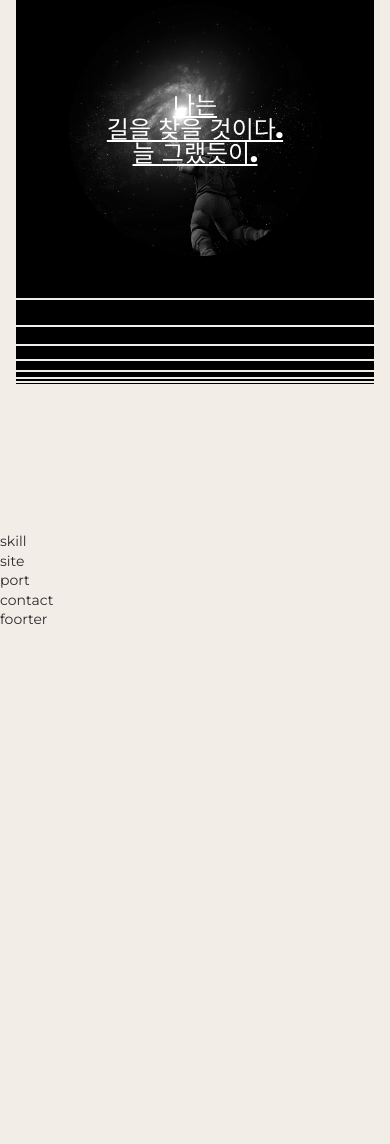
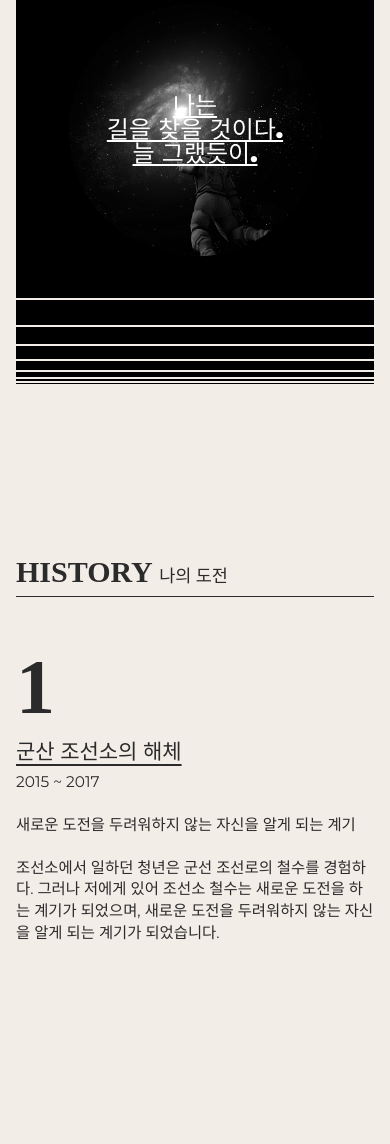
Before and after one commit to SIM-TOO/port-vite, a website built with Vite: page src/index.html in a window 390 px wide. Shown: the part 312-1456 px from the top of the page. Before the commit the page ends 942 px from the top, so only its background shows below. Built offline with nearby package versions, Linux system fonts and the light colour scheme; a small style sheet from the web is missing; a web font is replaced by a local one.

Commit message:
히스토리 완료

```diff
--- /dev/null
+++ b/src/assets/css/section/history.css
@@ -0,0 +1,70 @@
+.history__inner {
+    padding: 16px;
+    display: flex;
+    justify-content: space-between;
+}
+
+.history__title {
+    position: sticky;
+    top: 70px;
+    left: 0;
+    width: 48%;
+    height: 5vw;
+    font-size: 4vw;
+    font-weight: 900;
+    line-height: 1.6;
+    font-family: var(--mainKor-font);
+    text-transform: uppercase;
+    color: var(--black100);
+    border-bottom: 0.4vw solid var(--black100);
+}
+
+.history__title em {
+    font-size: 1.25rem;
+    font-weight: 400;
+    line-height: 2;
+}
+
+.history__desc {
+    width: 50%;
+}
+
+.history__desc span {
+    font-size: 5vw;
+    line-height: 1;
+    font-weight: 900;
+    line-height: 1.3;
+    font-family: var(--mainNum-font);
+}
+
+.history__desc h3 {
+    font-size: 1.5rem;
+    text-decoration: underline;
+    text-underline-position: under;
+    margin-bottom: 1vw;
+}
+
+.history__desc p {
+    margin-bottom: 20vh;
+    font-size: 1.1rem;
+}
+
+@media (max-width: 768px){
+    .history__inner {
+        flex-direction: column;
+    }
+    .history__title {
+        width: 100%;
+        margin-bottom: 10vw;
+        font-size: 30px;
+        height: auto;
+        top: 68px;
+        background-color: var(--mainBg-color);
+    }
+    .history__desc {
+        width: 100%;
+    }
+    .history__desc span {
+        font-size: 20vw;
+    }
+}
--- a/src/assets/css/section/skill.css
+++ /dev/null
@@ -1,3 +0,0 @@
-#skill {
-
-}
--- a/src/assets/css/style.css
+++ b/src/assets/css/style.css
@@ -8,7 +8,7 @@
 /* section */
 @import url(section/header.css);
 @import url(section/intro.css);
-@import url(section/skill.css);
+@import url(section/history.css);
 @import url(section/site.css);
 @import url(section/port.css);
 @import url(section/contact.css);
--- a/src/index.html
+++ b/src/index.html
@@ -15,7 +15,7 @@
     <div id="skip">
         <a href="#header">헤더바로가기</a>
         <a href="#intro">소개바로가기</a>
-        <a href="#skill">스킬바로가기</a>
+        <a href="#history">나의인생바로가기</a>
         <a href="#site">사이트바로가기</a>
         <a href="#port">포폴바로가기</a>
         <a href="#contact">연락처바로가기</a>
@@ -82,13 +82,56 @@
                 </div>
             </div>
         </section>
-
         <!--  intro -->
 
-        <section id="skill">
-            skill
+        <section id="history">
+            <div class="history__inner">
+                <h2 class="history__title">
+                    history <em>나의 도전</em>
+                </h2>
+                <div class="history__desc">
+                    <div>
+                        <span>1</span>
+                        <h3>군산 조선소의 해체</h3>
+                        <p>2015 ~ 2017<br><br>
+                            새로운 도전을 두려워하지 않는 자신을 알게 되는 계기
+                            <br><br>
+                            조선소에서 일하던 청년은 군선 조선로의 철수를 경험하다.
+                            그러나 저에게 있어 조선소 철수는 새로운 도전을 하는 계기가 되었으며,
+                            새로운 도전을 두려워하지 않는 자신을 알게 되는 계기가 되었습니다.
+                            <br><br>
+                        </p>
+                    </div>
+                    <div>
+                        <span>2.</span>
+                        <h3>생산 업무에서 품질 업무로</h3>
+                        <p>2018 ~ 2022<br><br>
+                            문제 해결 능력과 넓은 시야를 얻게 되는 계기<br><br>
+                            조선업 퇴직 인력 재취업 국비 지원 교육으로 재취업을 성공했습니다.
+                            품질 업무를 통해 많은 문제 해결 능력을 올리게 되는 계기가 되었으며,
+                            상품에 대한 소비자가 까지 바라보는 넓은 시야를 얻는 계기가 되었습니다.</p>
+                    </div>
+                    <div>
+                        <span>3.</span>
+                        <h3>교통사고 그리고 건강악화</h3>
+                        <p>2022~2023<br><br>
+                            프로그래밍에 흥미를 가지된 계기<br><br>
+                            교통 사고 이후 몸 상태가 너무 심각하게 망가졌습니다.
+                            그 이후 퇴사를 통해 병원에서 치료를 받으며, 데이터 라벨러로 프리랜서로 돈을 벌게 되었습니다.
+                            이것을 통해 저는 프로그래밍에 대한 흥미가 생기며, 개발자에 대한 흥미를 가지게 되었습니다.
+                        </p>
+                    </div>
+                    <div>
+                        <span>4.</span>
+                        <h3>스마트인재개발원을 다니다</h3>
+                        <p>2023~2023 <br><br>
+                            개발자의 시작을 알리는 첫걸음<br><br>
+                            개발자의 꿈을 가지며, 스마트인재개발원을 다니고 있습니다.</p>
+                    </div>
+                </div>
+            </div>
         </section>
-        <!--  skill -->
+        <!--  history -->
         <section id="site">
             site
         </section>
```
